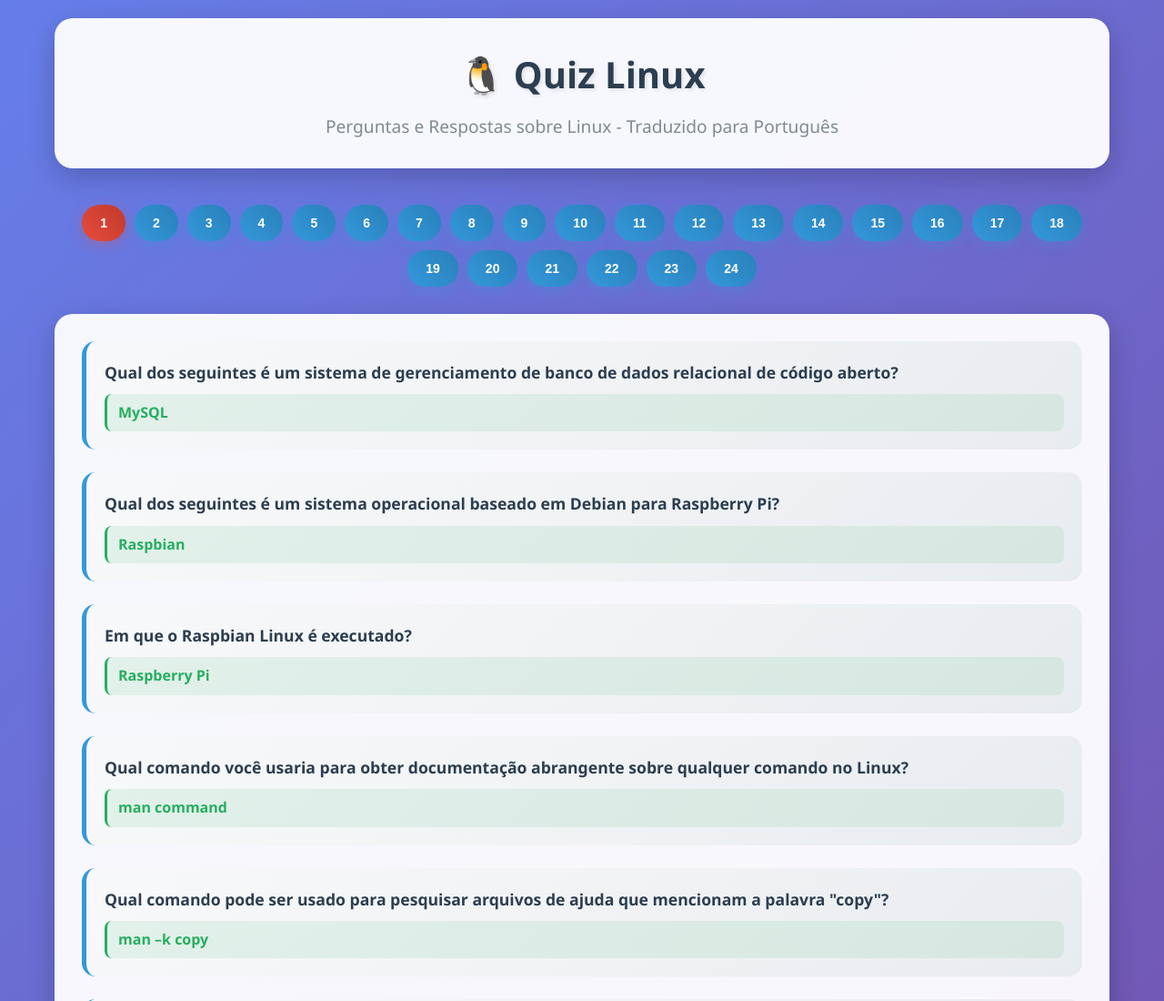
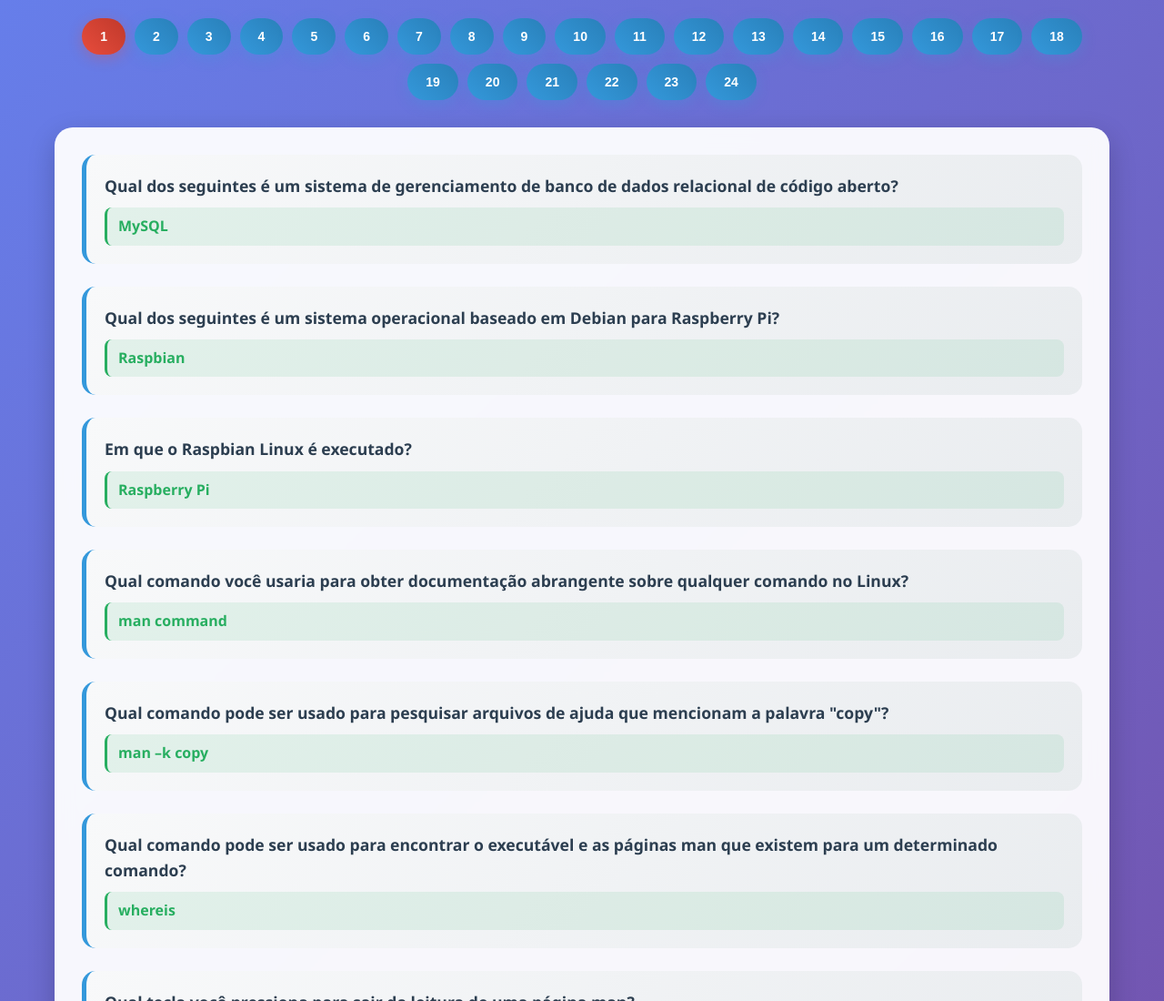
Before and after one commit to DiegodaVitoria/linux_pt, a plain HTML site: page index.html in a window 1280 px wide. Shown: the top 1100 px of the page at 91% size. Drawn offline with Linux system fonts and the light colour scheme.

Commit message:
Update 2 index.html

```diff
--- a/index.html
+++ b/index.html
@@ -241,7 +241,7 @@
 
 <body>
     <div class="container">
-        <div class="header">
+        <!-- <div class="header">
             <h1>🐧 Quiz Linux</h1>
             <p>Perguntas e Respostas sobre Linux - Traduzido para Português</p>
         </div>
```
